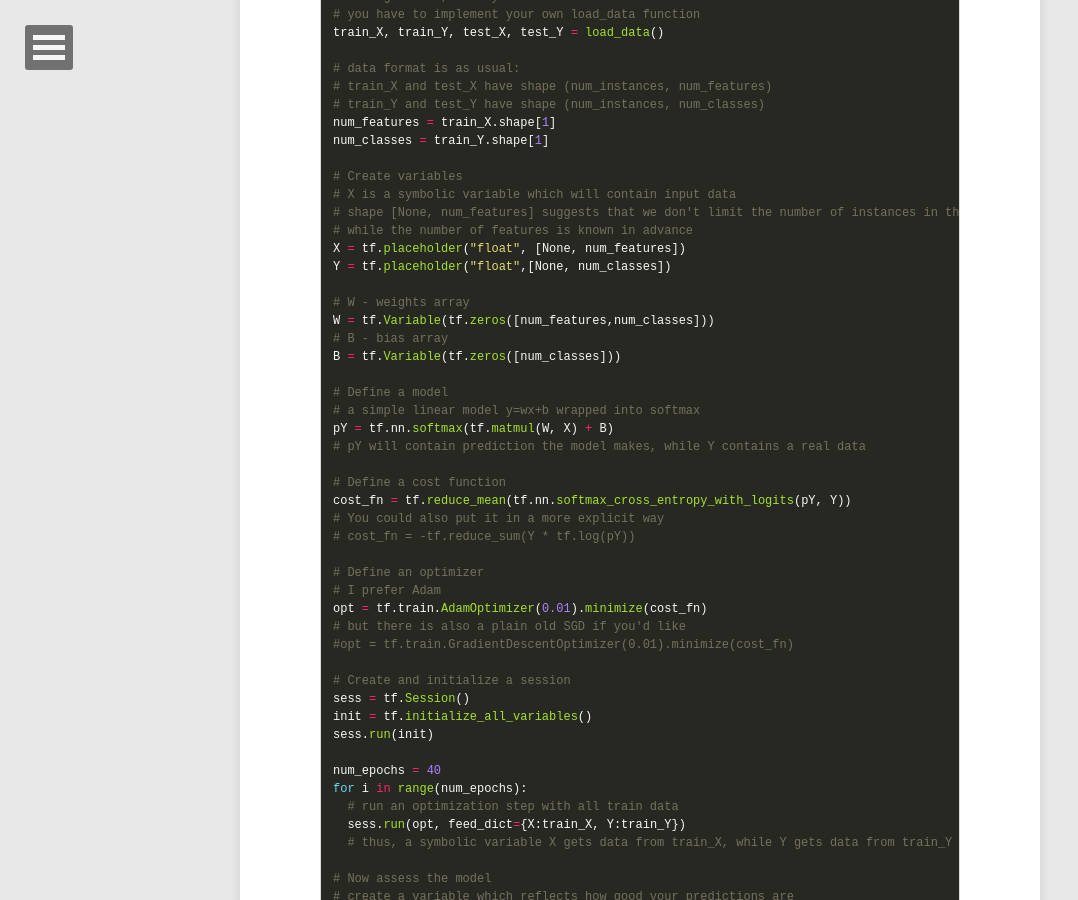
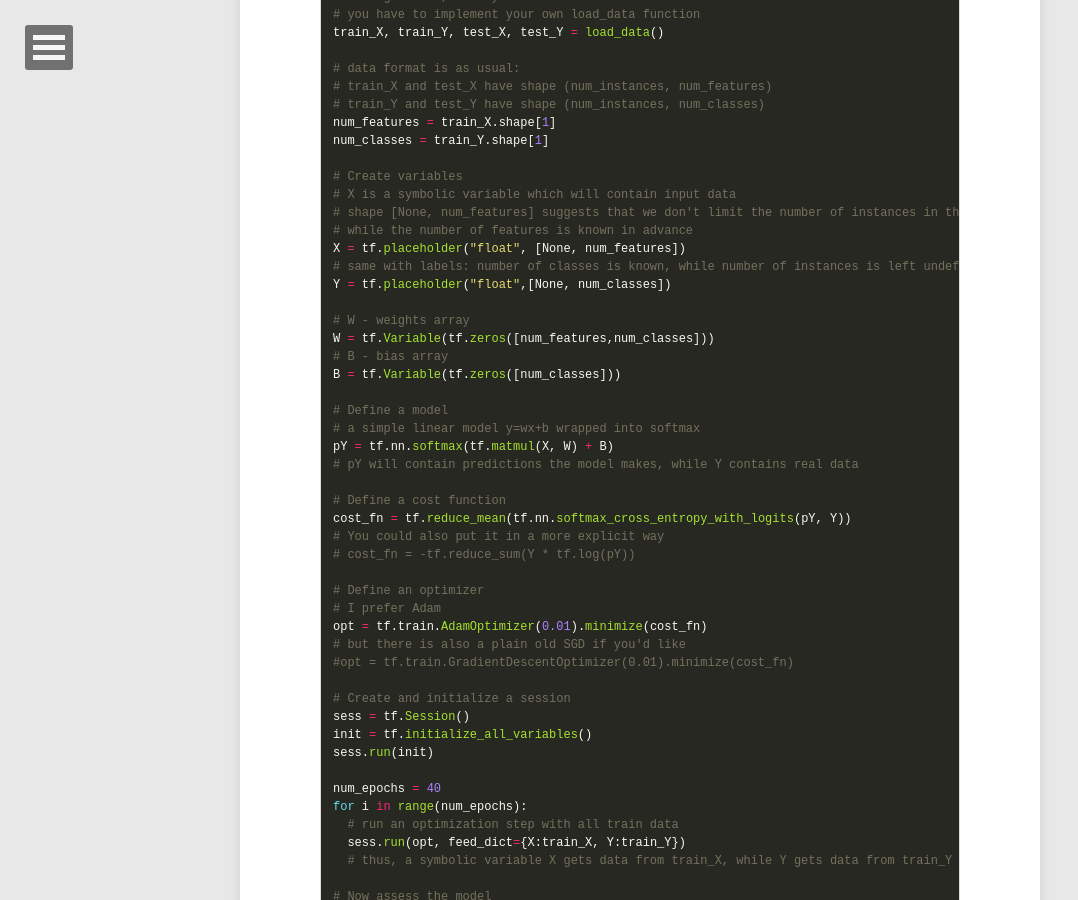
Before and after one commit to roman-kh/roman-kh.github.com, a Jekyll site: the page built from _posts/2016-01-28-tensorflow-simple-logistic.md, in a window 1280 px wide and 900 px high, scrolled down 751 px. Shown: the whole window, without its empty margins (0-1078 px from the left). Built offline with Jekyll 4.4.1, drawn with Linux system fonts in a browser that asks for light colours; nearby versions of some CDN libraries.

Commit message:
new post: tensforflow and logistic

```diff
--- a/_posts/2016-01-28-tensorflow-simple-logistic.md
+++ b/_posts/2016-01-28-tensorflow-simple-logistic.md
@@ -31,6 +31,7 @@ num_classes = train_Y.shape[1]
 # shape [None, num_features] suggests that we don't limit the number of instances in the model
 # while the number of features is known in advance
 X = tf.placeholder("float", [None, num_features])
+# same with labels: number of classes is known, while number of instances is left undefined
 Y = tf.placeholder("float",[None, num_classes])
 
 # W - weights array
@@ -40,8 +41,8 @@ B = tf.Variable(tf.zeros([num_classes]))
 
 # Define a model
 # a simple linear model y=wx+b wrapped into softmax
-pY = tf.nn.softmax(tf.matmul(W, X) + B)
-# pY will contain prediction the model makes, while Y contains a real data
+pY = tf.nn.softmax(tf.matmul(X, W) + B)
+# pY will contain predictions the model makes, while Y contains real data
 
 # Define a cost function
 cost_fn = tf.reduce_mean(tf.nn.softmax_cross_entropy_with_logits(pY, Y))
```
